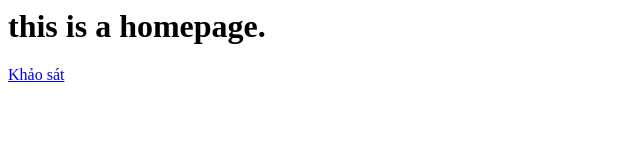
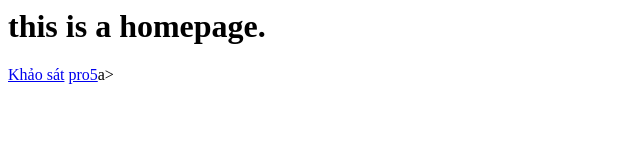
Before and after one commit to tuxuan05/du-an-demo, a plain HTML site: page index.html in a window 1280 px wide. Shown: the full height of the page, 0-640 px from the left. Drawn offline with Linux system fonts and the light colour scheme.

Commit message:
Update index.html

```diff
--- a/index.html
+++ b/index.html
@@ -6,5 +6,6 @@
         <body>
             <h1>this is a homepage.</h1>
             <a href="khaosat.html">Khảo sát</a>
+            <a href="portfolio.html">pro5</a>a>
         </body>
     </html>
```
